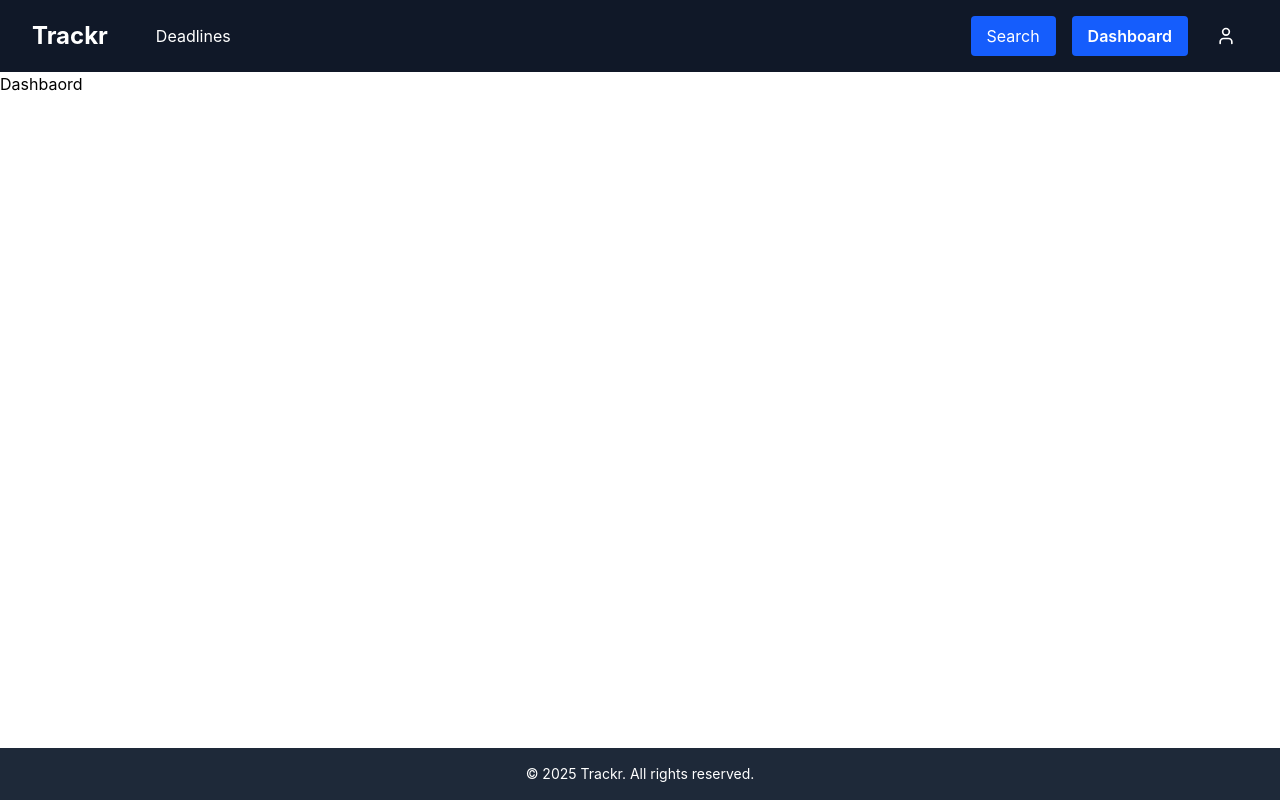
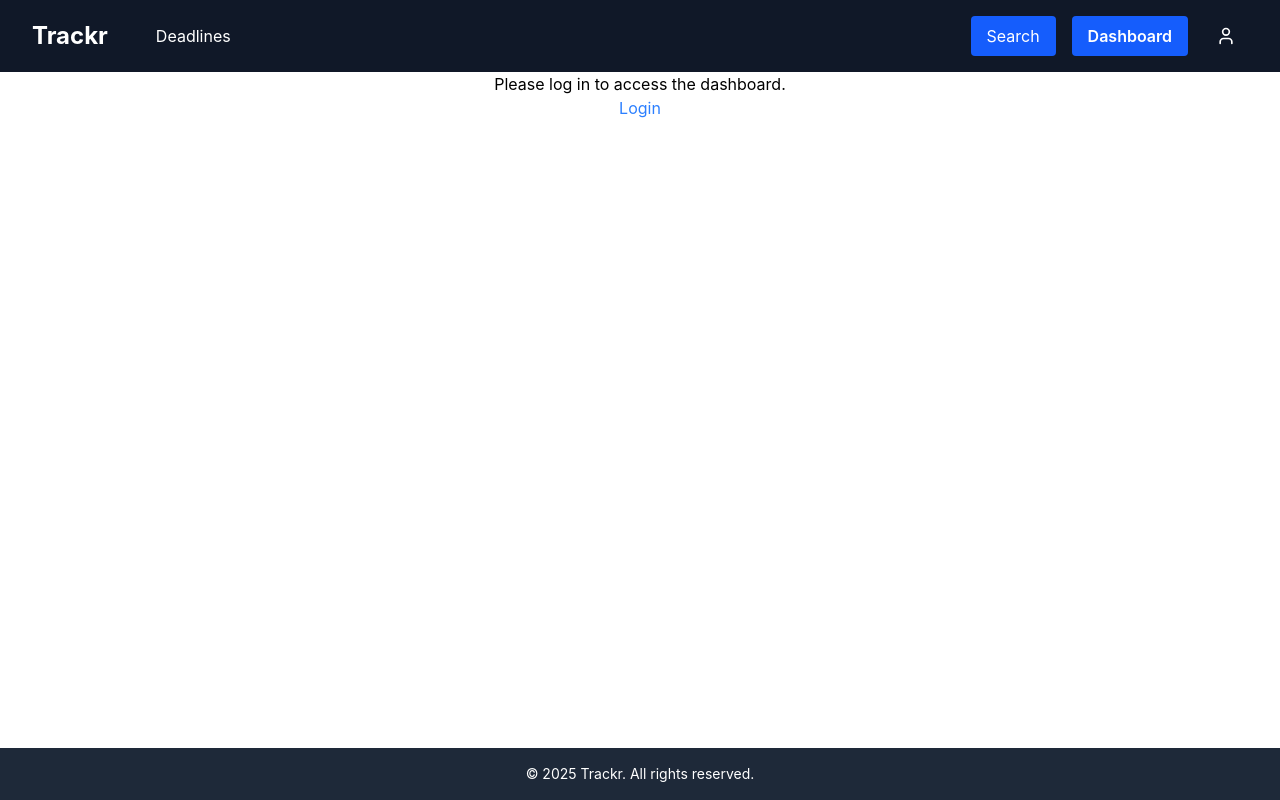
Before and after one commit to Ritesh381/Trackr-Frontend, a React (Vite) app: page /dashboard in a window 1280 px wide. Built offline with nearby package versions, Linux system fonts and the light colour scheme.

Commit message:
few changes

```diff
--- a/src/App.jsx
+++ b/src/App.jsx
@@ -2,7 +2,6 @@ import React, { use } from 'react';
 import { Routes, Route } from 'react-router-dom';
 import NavBar from './components/NavBar';
 // import Landing from './components/Landing';
-import Home from './components/Home';
 import Dashboard from './components/Dashboard';
 import Login from './components/Login';
 import './App.css';
--- a/src/components/Dashboard.jsx
+++ b/src/components/Dashboard.jsx
@@ -4,19 +4,18 @@ import { Link } from 'react-router-dom';
 
 function Dashboard() {
     const {isLoggedIn, user} = useContext(LoginContext);
-    // if (!isLoggedIn) {
-    //     return <div className='flex flex-col items-center justify-center'>
-    //         Please log in to access the dashboard.
-    //         <Link to="/login" className='text-blue-500'>Login</Link>
-    //     </div>;
-    // }
-
+    if (!isLoggedIn) {
+        return <div className='flex flex-col items-center justify-center'>
+            Please log in to access the dashboard.
+            <Link to="/login" className='text-blue-500'>Login</Link>
+        </div>;
+    }
 
   return (
     <div>
-        <h1>{user && `Hello, ${user}`}</h1>
         {/* colleges he have applied to: */}
         <div>
+          <h3>{user && `Hello, ${user}`}</h3>
             Dashbaord
         </div>
 
```
